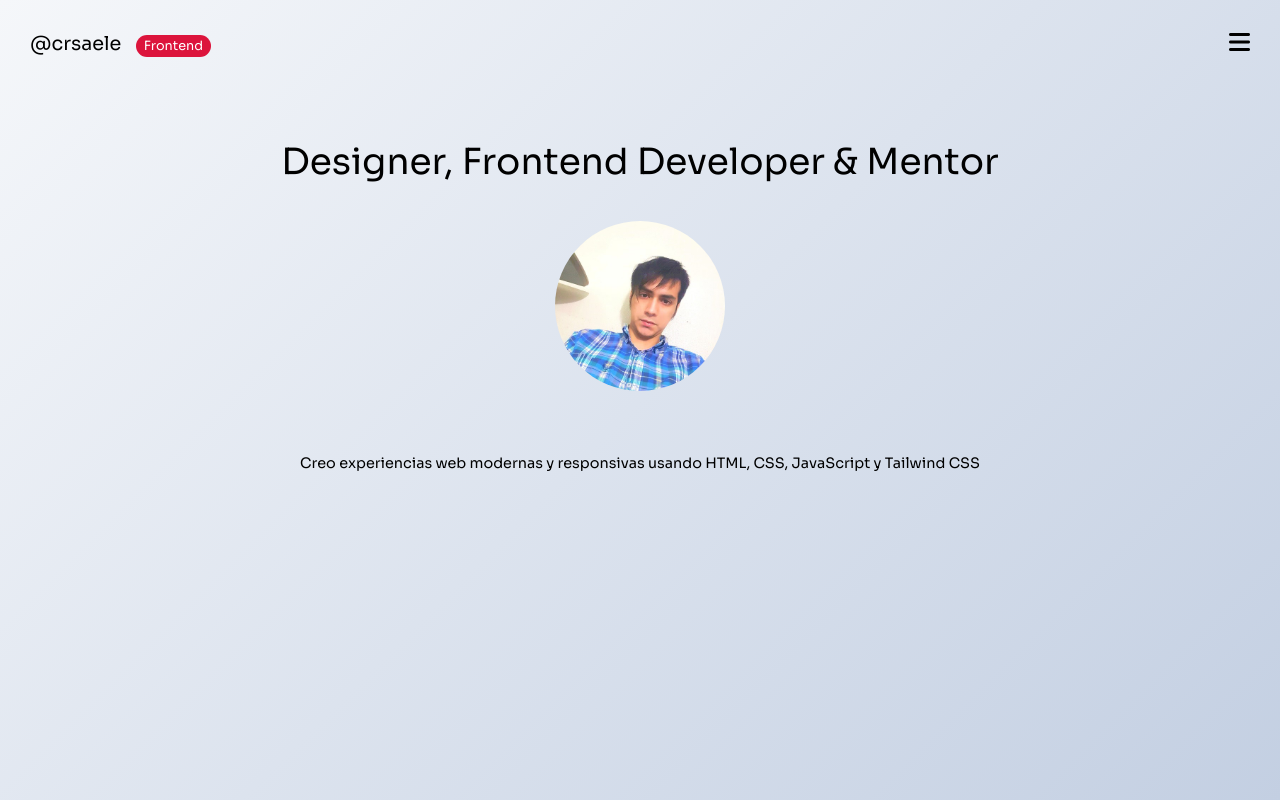
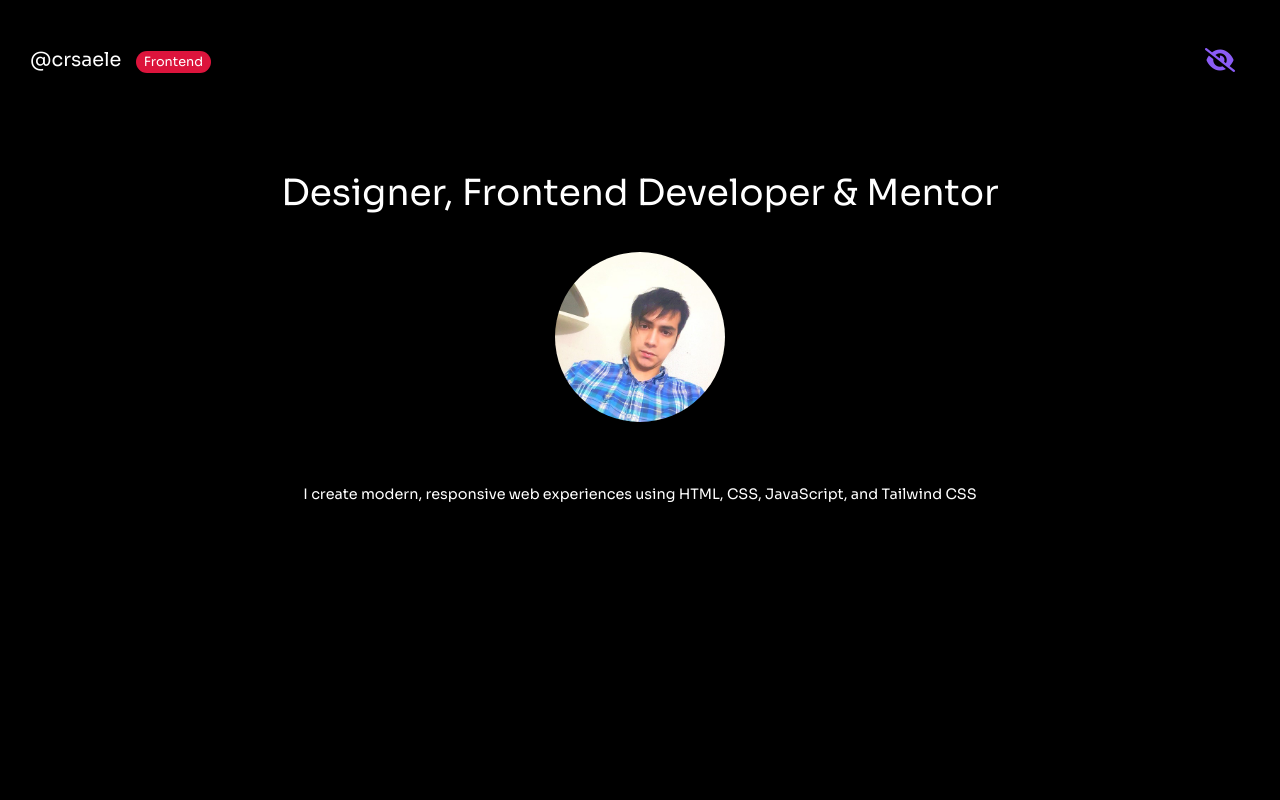
Before and after one commit to crsaele/personal-wallet, a website: page index.html in a window 1280 px wide. Both pictures are taken after a click on the button "Toggle Dark/Light Theme". Drawn offline with Linux system fonts and the light colour scheme.

Commit message:
Added change theme button html css js

```diff
--- a/index.html
+++ b/index.html
@@ -31,24 +31,23 @@
 
 <body class="min-h-screen">
   <header>
-    <div id="header" class="navbar-container">
+    <div id="header" class="navbar-container items-center">
       <div class="logo-container">
         <h1>@crsaele <span class="role">Frontend</span></h1>
       </div>
-      <div class="hamburger-icon-container">
-        <button type="button">
-          <i class="fa-solid fa-bars text-2xl"></i>
+      <div class="toggle-button-container">
+        <button class="toggle-button" aria-label="Toggle Dark/Light Theme">
+          <i class="fas fa-eye"></i>
         </button>
-      </div>
     </div>
   </header>
   <main>
     <div class="hero-section flex flex-col items-center justify-center text-center">
       <h2>Designer, Frontend Developer & Mentor</h2>
       <img src="images/IMG_20190105_154543_080.jpg" alt="personal photo" class="hero-image"/>
-      <p>Creo experiencias web modernas y responsivas usando HTML, CSS, JavaScript y Tailwind CSS</p>
+      <p>I create modern, responsive web experiences using HTML, CSS, JavaScript, and Tailwind CSS</p>
     </div>
   </main>
 </body>
-
+<script src="toggle-theme.js"></script>
 </html>
--- a/style.css
+++ b/style.css
@@ -14,11 +14,6 @@
 }
 
 body {
-  background: linear-gradient(
-    135deg,
-    var(--bg-gradient-start) 0%,
-    var(--bg-gradient-end) 100%
-  );
   font-family: Sora, sans-serif;
 }
 
@@ -61,6 +56,63 @@ p {
   margin: 0 10px;
 }
 
+.toggle-button {
+  width: 60px;
+  height: 60px;
+  border: none;
+  border-radius: 50%;
+  background: transparent;
+  cursor: pointer;
+  display: flex;
+  align-items: center;
+  justify-content: center;
+  transition: all 0.3s ease;
+  position: relative;
+}
+
+.toggle-button i {
+  font-size: 24px;
+  color: #6366f1;
+  transition: color 0.3s ease;
+}
+
+/* Light Theme */
+
+.light-mode {
+  background: linear-gradient(
+    135deg,
+    var(--bg-gradient-start) 0%,
+    var(--bg-gradient-end) 100%
+  );
+  color: #000000;
+}
+
+/* Dark Theme */
+
+.dark-mode {
+  background-color: #000000;
+  color: #ffffff;
+}
+
+.dark-mode .toggle-button i {
+  color: #8b5cf6;
+}
+
+/* Toggle button hover effect */
+
+.toggle-button:hover {
+  background-color: rgba(99, 102, 241, 0.1);
+}
+
+.dark-mode .toggle-button:hover {
+  background-color: rgba(139, 92, 246, 0.1);
+}
+
+/* Toggle button active effect */
+.toggle-button:active {
+  transform: scale(0.95);
+}
+
 .hero-section {
   text-align: center;
   font-size: 0.9rem;
--- /dev/null
+++ b/toggle-theme.js
@@ -0,0 +1,43 @@
+// Auto executable function to initialize theme toggle without using import / export
+
+(function initThemeToggle() {
+    'use strict';
+
+    const toggleBtn = document.querySelector('.toggle-button');
+    if (!toggleBtn) return;
+
+    const body = document.body;
+    const icon = toggleBtn.querySelector('i');
+
+    // Apply theme from localStorage or default to light
+    const savedTheme = localStorage.getItem('theme') || 'light';
+    body.classList.add(`${savedTheme}-mode`);
+    updateIcon(savedTheme);
+
+    // Toggle click event
+    toggleBtn.addEventListener('click', function() {
+        const isDark = body.classList.contains('dark-mode');
+        const newTheme = isDark ? 'light' : 'dark';
+
+        body.classList.remove('light-mode', 'dark-mode');
+        body.classList.add(`${newTheme}-mode`);
+        localStorage.setItem('theme', newTheme);
+        updateIcon(newTheme);
+
+        // Efecto visual
+        this.style.transform = 'scale(0.9)';
+        setTimeout(() => this.style.transform = '', 150);
+    });
+
+    // Keyboard event for accessibility "press t or T to toggle theme"
+    document.addEventListener('keydown', e => {
+        if (e.key === 't' || e.key === 'T') {
+            toggleBtn.click();
+        }
+    });
+
+    function updateIcon(theme) {
+        if (!icon) return;
+        icon.className = theme === 'dark' ? 'fas fa-eye-slash' : 'fas fa-eye';
+    }
+})();
```
Also changed, not shown: output.css.
